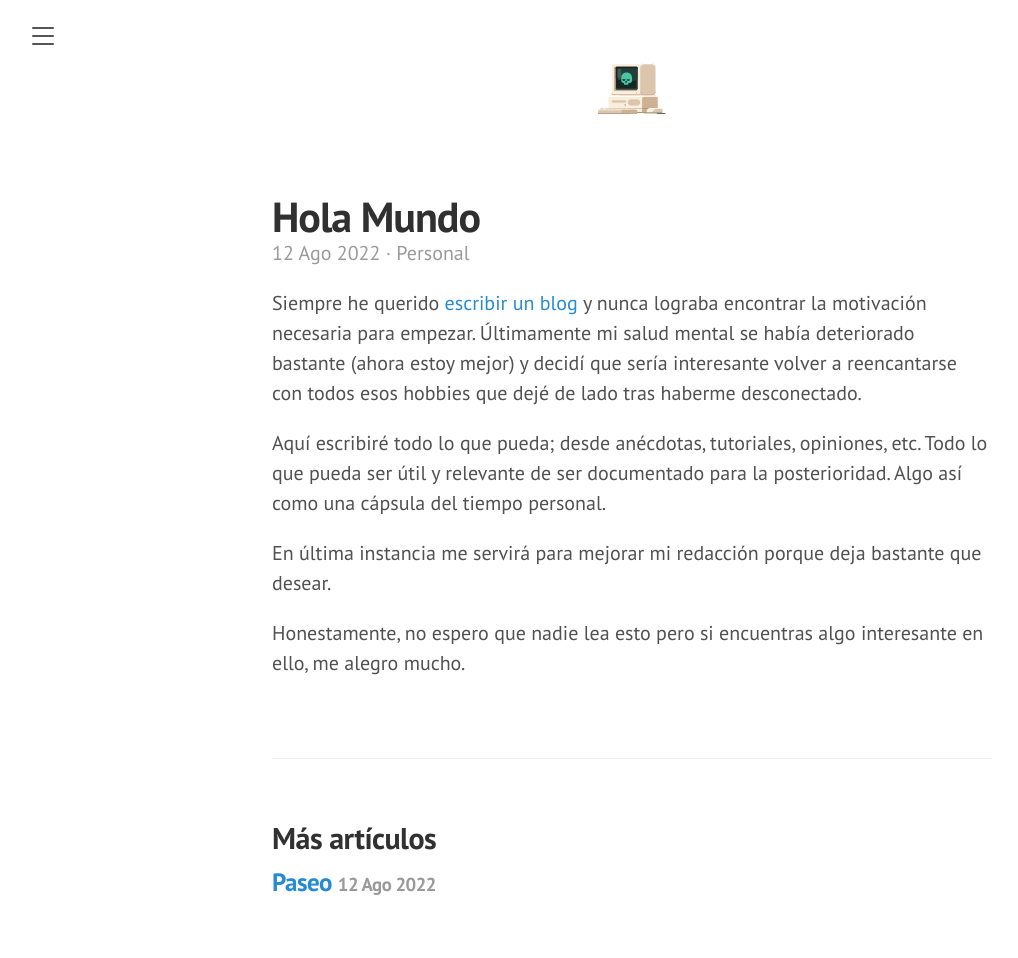
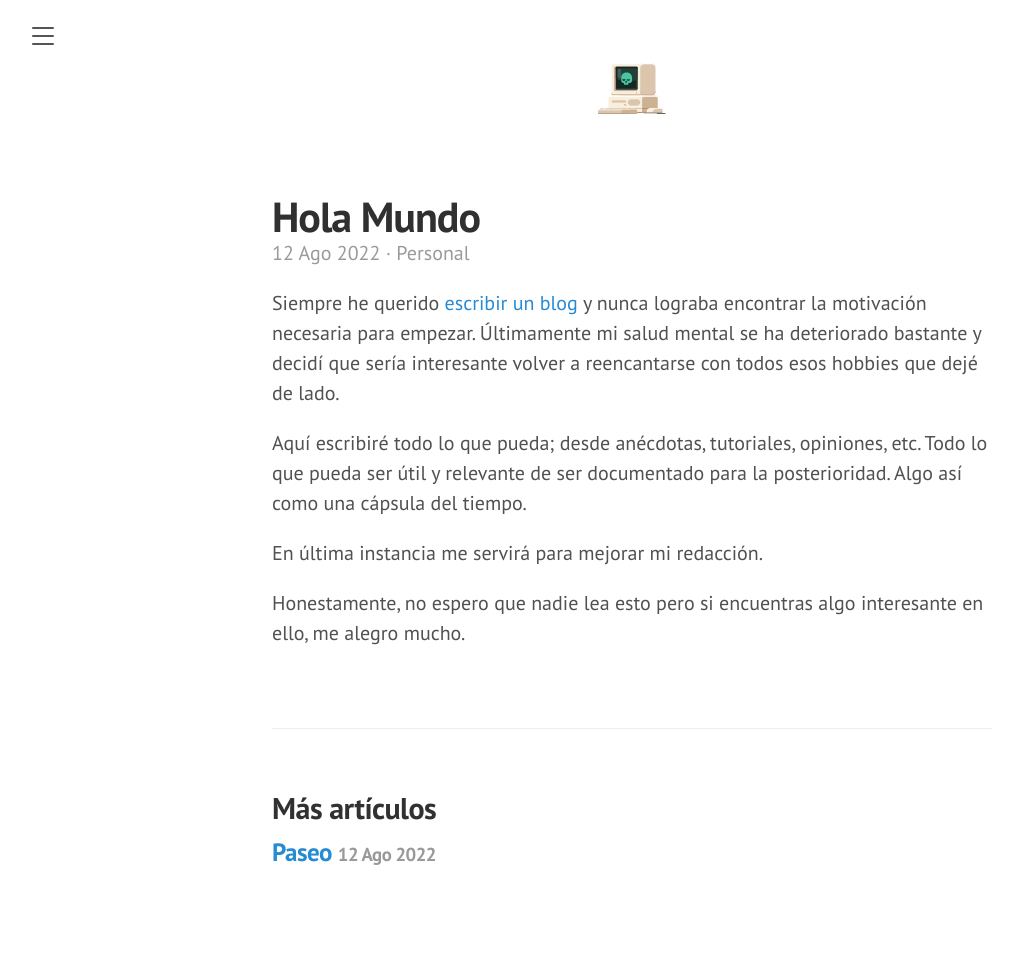
Before and after one commit to darriagada/darriagada.github.io, a Jekyll site: the page built from _posts/2022-08-12-hola-mundo.md, in a window 1280 px wide. Shown: the whole page, without its empty margins (8-1026 px from the left). Built offline with Jekyll 4.4.1, drawn with Linux system fonts in a browser that asks for light colours; comment, search, counter and statistics services are not loaded; after the commit the page ends 928 px from its top, so only the background shows below that.

Commit message:
Update 2022-08-12-hola-mundo.md

```diff
--- a/_posts/2022-08-12-hola-mundo.md
+++ b/_posts/2022-08-12-hola-mundo.md
@@ -5,10 +5,10 @@ tags: Personal
 ---
 
 Siempre he querido [escribir un blog](https://es.wikipedia.org/wiki/Blog) y nunca lograba encontrar la motivación necesaria para empezar.
-Últimamente mi salud mental se había deteriorado bastante (ahora estoy mejor) y decidí que sería interesante volver a reencantarse con todos esos hobbies que dejé de lado tras haberme desconectado.
+Últimamente mi salud mental se ha deteriorado bastante y decidí que sería interesante volver a reencantarse con todos esos hobbies que dejé de lado.
 
-Aquí escribiré todo lo que pueda; desde anécdotas, tutoriales, opiniones, etc. Todo lo que pueda ser útil y relevante de ser documentado para la posterioridad. Algo así como una cápsula del tiempo personal.
+Aquí escribiré todo lo que pueda; desde anécdotas, tutoriales, opiniones, etc. Todo lo que pueda ser útil y relevante de ser documentado para la posterioridad. Algo así como una cápsula del tiempo.
 
-En última instancia me servirá para mejorar mi redacción porque deja bastante que desear.
+En última instancia me servirá para mejorar mi redacción.
 
 Honestamente, no espero que nadie lea esto pero si encuentras algo interesante en ello, me alegro mucho.
```
